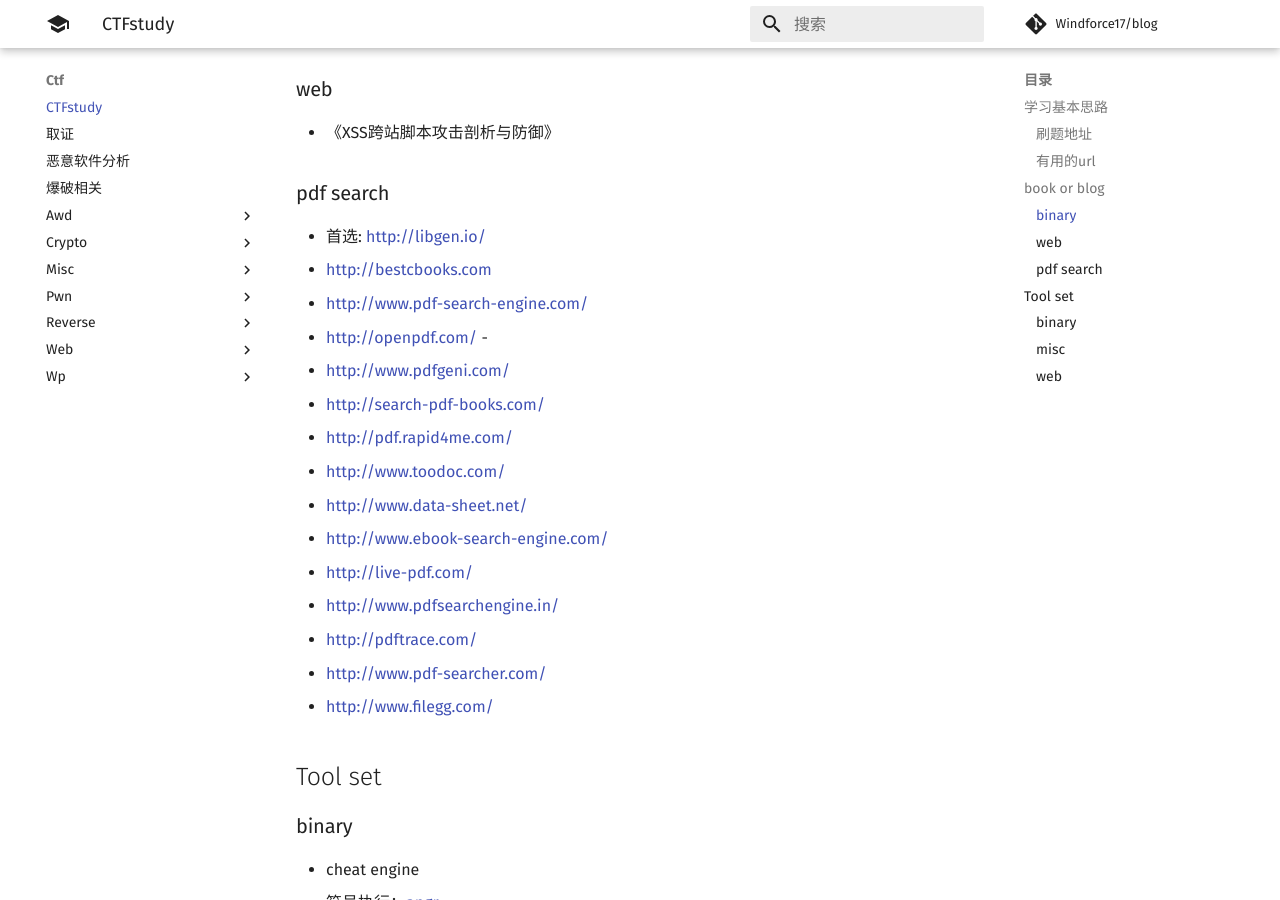
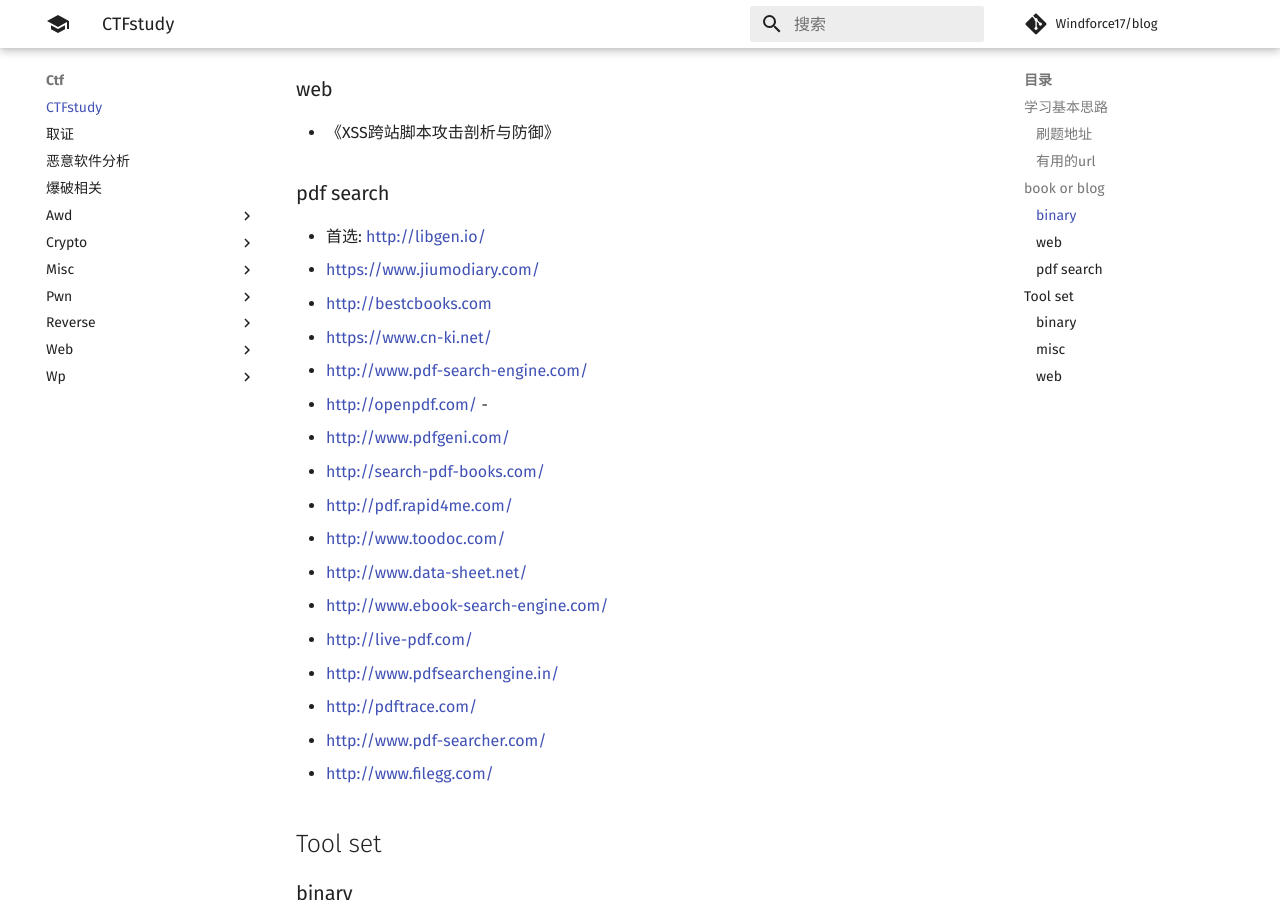
Before and after one commit to Windforce17/blog, an MkDocs documentation site: the page built from docs/ctf/CTFstudy.md, in a window 1280 px wide and 900 px high, scrolled down 2346 px. Built offline with MkDocs 1.6.1 and Material for MkDocs 9.7.7, drawn with Linux system fonts in a browser that asks for light colours; comment, search, counter and statistics services are not loaded; some of the changed lines change nothing that is shown.

Commit message:
fix error sh

```diff
--- a/docs/ctf/CTFstudy.md
+++ b/docs/ctf/CTFstudy.md
@@ -69,7 +69,9 @@
 
 ### pdf search
 - 首选: http://libgen.io/
+- https://www.jiumodiary.com/
 - http://bestcbooks.com
+- https://www.cn-ki.net/
 - http://www.pdf-search-engine.com/
 - http://openpdf.com/ -
 - http://www.pdfgeni.com/
```
Also changed, not shown: docs/coding/linux/devops/docker.md (+2 -2 lines).
